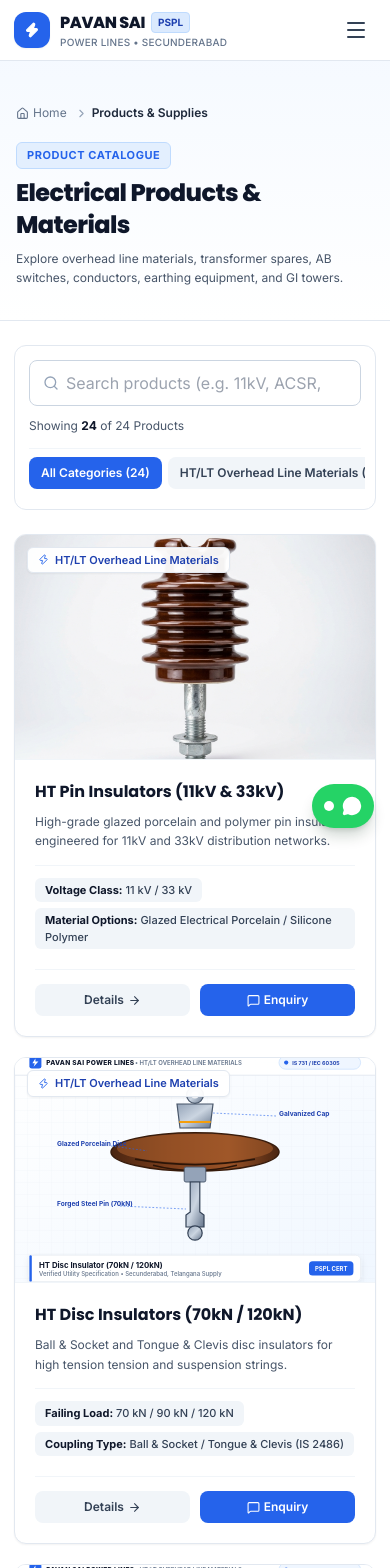
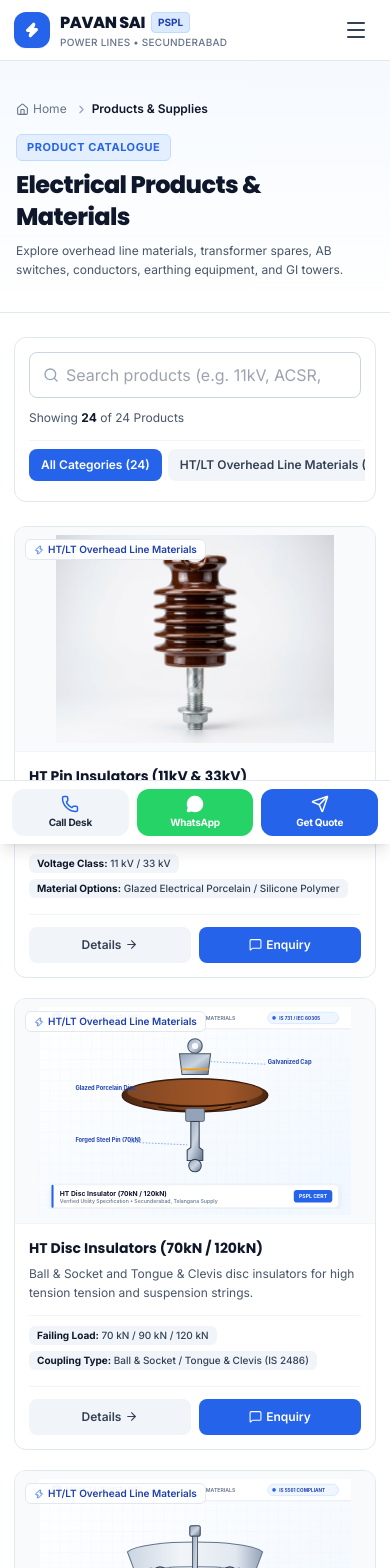
Before and after one commit to Siddharthapusala/powerlines, a React (Vite) app: page /products in a window 390 px wide. Shown: the top 1568 px of the page. Built offline with nearby package versions, Linux system fonts and the light colour scheme.

Commit message:
feat: add mobile quick action bar and comprehensive smartphone UX optimizations

```diff
--- a/src/components/Breadcrumb.jsx
+++ b/src/components/Breadcrumb.jsx
@@ -4,12 +4,12 @@ import { ChevronRight, Home } from 'lucide-react';
 
 export default function Breadcrumb({ items = [] }) {
   return (
-    <nav className="flex items-center text-xs text-slate-500 py-3" aria-label="Breadcrumb">
-      <ol className="inline-flex items-center space-x-1 md:space-x-2">
-        <li className="inline-flex items-center">
+    <nav className="flex items-center text-xs text-slate-500 py-2 sm:py-3 overflow-x-auto scrollbar-none" aria-label="Breadcrumb">
+      <ol className="inline-flex items-center space-x-1 md:space-x-2 whitespace-nowrap">
+        <li className="inline-flex items-center shrink-0">
           <Link
             to="/"
-            className="inline-flex items-center gap-1 text-slate-500 hover:text-sky-600 transition"
+            className="inline-flex items-center gap-1 text-slate-500 hover:text-blue-600 transition"
           >
             <Home size={13} />
             <span>Home</span>
@@ -19,16 +19,16 @@ export default function Breadcrumb({ items = [] }) {
         {items.map((item, index) => {
           const isLast = index === items.length - 1;
           return (
-            <li key={index} className="inline-flex items-center">
-              <ChevronRight size={13} className="text-slate-400 mx-1" />
+            <li key={index} className="inline-flex items-center shrink-0">
+              <ChevronRight size={13} className="text-slate-400 mx-1 shrink-0" />
               {isLast || !item.href ? (
-                <span className="font-semibold text-slate-800 line-clamp-1" aria-current="page">
+                <span className="font-semibold text-slate-900 max-w-[200px] sm:max-w-none truncate" aria-current="page">
                   {item.label}
                 </span>
               ) : (
                 <Link
                   to={item.href}
-                  className="text-slate-500 hover:text-sky-600 transition line-clamp-1"
+                  className="text-slate-500 hover:text-blue-600 transition max-w-[150px] sm:max-w-none truncate"
                 >
                   {item.label}
                 </Link>
--- a/src/components/Footer.jsx
+++ b/src/components/Footer.jsx
@@ -5,7 +5,6 @@ import {
   MapPin,
   Phone,
   Mail,
-  Clock,
   ChevronRight,
   ExternalLink
 } from 'lucide-react';
@@ -15,16 +14,16 @@ export default function Footer() {
   const currentYear = new Date().getFullYear();
 
   return (
-    <footer className="bg-slate-900 text-slate-300 pt-14 pb-8 border-t border-slate-800">
+    <footer className="bg-slate-900 text-slate-300 pt-10 sm:pt-14 pb-8 sm:pb-10 border-t border-slate-800">
       <div className="max-w-7xl mx-auto px-4 sm:px-6 lg:px-8">
 
-        {/* Main 4-column Grid */}
-        <div className="grid grid-cols-1 md:grid-cols-2 lg:grid-cols-4 gap-8 pb-10 border-b border-slate-800">
+        {/* Responsive Grid */}
+        <div className="grid grid-cols-1 sm:grid-cols-2 lg:grid-cols-4 gap-8 pb-8 sm:pb-10 border-b border-slate-800">
 
           {/* Column 1: Company Profile */}
           <div className="space-y-3">
             <Link to="/" className="flex items-center gap-2.5">
-              <div className="w-8 h-8 rounded-lg bg-blue-600 flex items-center justify-center text-white">
+              <div className="w-8 h-8 rounded-lg bg-blue-600 flex items-center justify-center text-white shrink-0">
                 <Zap size={18} className="fill-current" />
               </div>
               <span className="font-extrabold text-lg text-white font-heading tracking-tight">
@@ -36,7 +35,7 @@ export default function Footer() {
               Electrical power transmission and distribution materials supplier based in Secunderabad, Telangana. Supplying HT/LT lines, conductors, transformer spares, and towers.
             </p>
 
-            <div className="pt-2 text-xs text-slate-400">
+            <div className="pt-1 text-xs text-slate-400">
               <span className="inline-block px-2.5 py-1 bg-slate-800 text-blue-300 rounded-md font-medium border border-slate-700">
                 Secunderabad &bull; Telangana &bull; India
               </span>
@@ -48,14 +47,14 @@ export default function Footer() {
             <h4 className="text-xs font-bold uppercase tracking-wider text-white mb-3 border-l-2 border-blue-500 pl-2">
               Product Categories
             </h4>
-            <ul className="space-y-1.5 text-xs">
+            <ul className="space-y-2 text-xs">
               {COMPANY_INFO.categories.map((cat) => (
                 <li key={cat.id}>
                   <Link
                     to={`/products?category=${cat.id}`}
-                    className="hover:text-blue-400 transition-colors flex items-center gap-1.5 text-slate-400"
+                    className="hover:text-blue-400 transition-colors flex items-center gap-1.5 text-slate-400 py-0.5"
                   >
-                    <ChevronRight size={12} className="text-blue-500" />
+                    <ChevronRight size={12} className="text-blue-500 shrink-0" />
                     <span>{cat.name}</span>
                   </Link>
                 </li>
@@ -68,34 +67,34 @@ export default function Footer() {
             <h4 className="text-xs font-bold uppercase tracking-wider text-white mb-3 border-l-2 border-blue-500 pl-2">
               Quick Links
             </h4>
-            <ul className="space-y-1.5 text-xs text-slate-400">
+            <ul className="space-y-2 text-xs text-slate-400">
               <li>
-                <Link to="/" className="hover:text-blue-400 transition-colors flex items-center gap-1.5">
-                  <ChevronRight size={12} className="text-blue-500" />
+                <Link to="/" className="hover:text-blue-400 transition-colors flex items-center gap-1.5 py-0.5">
+                  <ChevronRight size={12} className="text-blue-500 shrink-0" />
                   <span>Home</span>
                 </Link>
               </li>
               <li>
-                <Link to="/about" className="hover:text-blue-400 transition-colors flex items-center gap-1.5">
-                  <ChevronRight size={12} className="text-blue-500" />
+                <Link to="/about" className="hover:text-blue-400 transition-colors flex items-center gap-1.5 py-0.5">
+                  <ChevronRight size={12} className="text-blue-500 shrink-0" />
                   <span>About PSPL</span>
                 </Link>
               </li>
               <li>
-                <Link to="/products" className="hover:text-blue-400 transition-colors flex items-center gap-1.5">
-                  <ChevronRight size={12} className="text-blue-500" />
+                <Link to="/products" className="hover:text-blue-400 transition-colors flex items-center gap-1.5 py-0.5">
+                  <ChevronRight size={12} className="text-blue-500 shrink-0" />
                   <span>All Products</span>
                 </Link>
               </li>
               <li>
-                <Link to="/contact" className="hover:text-blue-400 transition-colors flex items-center gap-1.5">
-                  <ChevronRight size={12} className="text-blue-500" />
+                <Link to="/contact" className="hover:text-blue-400 transition-colors flex items-center gap-1.5 py-0.5">
+                  <ChevronRight size={12} className="text-blue-500 shrink-0" />
                   <span>Contact Sales Desk</span>
                 </Link>
               </li>
             </ul>
 
-            <div className="mt-5 pt-3 border-t border-slate-800 text-xs text-slate-400 space-y-1">
+            <div className="mt-4 pt-3 border-t border-slate-800 text-xs text-slate-400 space-y-1">
               <p><strong className="text-slate-300">Hours:</strong> Mon - Sat: 9:30 AM - 7:30 PM</p>
               <p><strong className="text-slate-300">Sunday:</strong> Emergency via WhatsApp</p>
             </div>
@@ -118,14 +117,14 @@ export default function Footer() {
 
               <div className="flex items-center gap-2">
                 <Phone size={14} className="text-blue-400 shrink-0" />
-                <a href={`tel:${COMPANY_INFO.contact.primaryPhoneRaw}`} className="hover:text-white transition">
+                <a href={`tel:${COMPANY_INFO.contact.primaryPhoneRaw}`} className="hover:text-white transition py-0.5">
                   {COMPANY_INFO.contact.primaryPhone}
                 </a>
               </div>
 
               <div className="flex items-center gap-2">
                 <Mail size={14} className="text-blue-400 shrink-0" />
-                <a href={`mailto:${COMPANY_INFO.contact.primaryEmail}`} className="hover:text-white transition break-all">
+                <a href={`mailto:${COMPANY_INFO.contact.primaryEmail}`} className="hover:text-white transition break-all py-0.5">
                   {COMPANY_INFO.contact.primaryEmail}
                 </a>
               </div>
@@ -135,7 +134,7 @@ export default function Footer() {
                   href={COMPANY_INFO.location.googleMapsDirectionsUrl}
                   target="_blank"
                   rel="noopener noreferrer"
-                  className="inline-flex items-center gap-1 text-xs text-blue-400 hover:text-blue-300 font-medium"
+                  className="inline-flex items-center gap-1 text-xs text-blue-400 hover:text-blue-300 font-medium py-1"
                 >
                   <span>Google Maps Directions</span>
                   <ExternalLink size={11} />
@@ -147,12 +146,12 @@ export default function Footer() {
         </div>
 
         {/* Bottom Bar */}
-        <div className="pt-6 flex flex-col sm:flex-row items-center justify-between text-xs text-slate-500 gap-3">
+        <div className="pt-6 flex flex-col sm:flex-row items-center justify-between text-xs text-slate-500 gap-2 text-center sm:text-left">
           <p>
-            &copy; {currentYear} <strong className="text-slate-400">Pavan Sai Power Lines (PSPL)</strong>. All rights reserved. Secunderabad, Telangana.
+            &copy; {currentYear} <strong className="text-slate-400">Pavan Sai Power Lines (PSPL)</strong>. All rights reserved.
           </p>
           <p className="text-[11px] text-slate-500">
-            Electrical Power Transmission & Distribution Materials Supplier
+            Electrical Power Transmission & Distribution Materials Supplier &bull; Secunderabad
           </p>
         </div>
 
--- /dev/null
+++ b/src/components/MobileQuickBar.jsx
@@ -0,0 +1,62 @@
+import React, { useState } from 'react';
+import { Phone, MessageCircle, Send } from 'lucide-react';
+import { COMPANY_INFO } from '../data/company';
+import EnquiryModal from './EnquiryModal';
+
+export default function MobileQuickBar() {
+  const [isQuoteOpen, setIsQuoteOpen] = useState(false);
+
+  const defaultMessage = encodeURIComponent(
+    `Hello ${COMPANY_INFO.name},\nI am looking for electrical power transmission and distribution materials. Please share product availability and pricing details.`
+  );
+
+  const whatsappUrl = `https://wa.me/${COMPANY_INFO.contact.whatsappNumber.replace(/[^0-9]/g, '')}?text=${defaultMessage}`;
+
+  return (
+    <>
+      {/* Sticky Bottom Action Bar for Mobile Devices only */}
+      <div className="fixed bottom-0 inset-x-0 z-40 md:hidden bg-white/95 backdrop-blur-md border-t border-slate-200 shadow-lg px-3 py-2 pb-safe">
+        <div className="grid grid-cols-3 gap-2 max-w-md mx-auto">
+
+          {/* 1. Direct Call */}
+          <a
+            href={`tel:${COMPANY_INFO.contact.primaryPhoneRaw}`}
+            className="flex flex-col items-center justify-center py-1.5 px-1 rounded-xl bg-slate-100 hover:bg-slate-200 active:bg-blue-100 text-slate-800 transition text-center"
+            aria-label="Call Pavan Sai Power Lines"
+          >
+            <Phone size={18} className="text-blue-600 mb-0.5" />
+            <span className="text-[10px] font-bold tracking-tight">Call Desk</span>
+          </a>
+
+          {/* 2. WhatsApp Direct Chat */}
+          <a
+            href={whatsappUrl}
+            target="_blank"
+            rel="noopener noreferrer"
+            className="flex flex-col items-center justify-center py-1.5 px-1 rounded-xl bg-[#25D366] active:bg-[#20ba59] text-white shadow-xs transition text-center"
+            aria-label="Chat on WhatsApp"
+          >
+            <MessageCircle size={18} className="fill-current mb-0.5" />
+            <span className="text-[10px] font-bold tracking-tight">WhatsApp</span>
+          </a>
+
+          {/* 3. Instant Material Quote Modal */}
+          <button
+            onClick={() => setIsQuoteOpen(true)}
+            className="flex flex-col items-center justify-center py-1.5 px-1 rounded-xl bg-blue-600 hover:bg-blue-700 active:bg-blue-800 text-white shadow-xs transition text-center"
+            aria-label="Request Material Quote"
+          >
+            <Send size={18} className="mb-0.5" />
+            <span className="text-[10px] font-bold tracking-tight">Get Quote</span>
+          </button>
+
+        </div>
+      </div>
+
+      <EnquiryModal
+        isOpen={isQuoteOpen}
+        onClose={() => setIsQuoteOpen(false)}
+      />
+    </>
+  );
+}
--- a/src/components/ProductCard.jsx
+++ b/src/components/ProductCard.jsx
@@ -11,45 +11,45 @@ export default function ProductCard({ product }) {
 
   return (
     <>
-      <div className="group bg-white rounded-xl overflow-hidden border border-slate-200 hover:border-blue-500 shadow-sm hover:shadow-md transition-all duration-200 flex flex-col h-full">
+      <div className="group bg-white rounded-xl overflow-hidden border border-slate-200 hover:border-blue-500 shadow-xs hover:shadow-md transition-all duration-200 flex flex-col h-full">
 
         {/* Clean Image Area */}
-        <div className="relative aspect-[16/10] overflow-hidden bg-slate-100 border-b border-slate-100">
+        <div className="relative aspect-[16/10] overflow-hidden bg-slate-50 border-b border-slate-100 flex items-center justify-center p-2">
           <img
             src={imageError ? fallbackImage : product.image}
             alt={product.name}
             onError={() => setImageError(true)}
             loading="lazy"
-            className="w-full h-full object-cover object-center group-hover:scale-105 transition-transform duration-300"
+            className="w-full h-full object-contain group-hover:scale-105 transition-transform duration-300"
           />
 
           {/* Crisp Category Badge */}
-          <div className="absolute top-3 left-3">
-            <span className="inline-flex items-center gap-1.5 px-2.5 py-1 rounded-md text-[11px] font-semibold bg-white/95 text-blue-800 shadow-sm border border-slate-200">
-              <Zap size={11} className="text-blue-600" />
-              {product.category}
+          <div className="absolute top-2.5 left-2.5">
+            <span className="inline-flex items-center gap-1 px-2 py-0.5 rounded-md text-[10px] sm:text-[11px] font-semibold bg-white/95 text-blue-800 shadow-xs border border-slate-200 max-w-[220px] truncate">
+              <Zap size={10} className="text-blue-600 shrink-0" />
+              <span className="truncate">{product.category}</span>
             </span>
           </div>
         </div>
 
         {/* Content Area */}
-        <div className="p-5 flex-1 flex flex-col justify-between">
+        <div className="p-3.5 sm:p-5 flex-1 flex flex-col justify-between">
           <div>
-            <h3 className="font-bold text-base md:text-lg text-slate-900 group-hover:text-blue-600 transition-colors line-clamp-1">
+            <h3 className="font-bold text-sm sm:text-base text-slate-900 group-hover:text-blue-600 transition-colors line-clamp-1">
               {product.name}
             </h3>
 
-            <p className="text-slate-600 text-xs md:text-sm mt-2 line-clamp-2 leading-relaxed">
+            <p className="text-slate-600 text-xs sm:text-xs mt-1.5 line-clamp-2 leading-relaxed">
               {product.shortDescription}
             </p>
 
             {/* Clean Specifications Preview */}
             {product.specifications && Object.keys(product.specifications).length > 0 && (
-              <div className="mt-3.5 pt-3 border-t border-slate-100 flex flex-wrap gap-1.5">
+              <div className="mt-3 pt-2.5 border-t border-slate-100 flex flex-wrap gap-1.5">
                 {Object.entries(product.specifications).slice(0, 2).map(([key, val]) => (
                   <span
                     key={key}
-                    className="inline-block text-[11px] bg-slate-100 text-slate-700 px-2.5 py-1 rounded-md font-medium"
+                    className="inline-block text-[10px] sm:text-[11px] bg-slate-100 text-slate-700 px-2 py-0.5 rounded-md font-medium truncate max-w-full"
                   >
                     <strong className="text-slate-900">{key}:</strong> {val}
                   </span>
@@ -58,11 +58,11 @@ export default function ProductCard({ product }) {
             )}
           </div>
 
-          {/* Clean Action Buttons */}
-          <div className="mt-5 pt-3.5 border-t border-slate-100 grid grid-cols-2 gap-2.5">
+          {/* Clean Touch-Friendly Action Buttons */}
+          <div className="mt-4 pt-3 border-t border-slate-100 grid grid-cols-2 gap-2">
             <Link
               to={`/products/${product.id}`}
-              className="inline-flex items-center justify-center gap-1 px-3 py-2 text-xs font-semibold text-slate-700 bg-slate-100 hover:bg-slate-200 hover:text-slate-900 rounded-lg transition"
+              className="inline-flex items-center justify-center gap-1 px-3 py-2.5 sm:py-2 text-xs font-semibold text-slate-700 bg-slate-100 hover:bg-slate-200 active:bg-slate-300 rounded-lg transition"
             >
               <span>Details</span>
               <ArrowRight size={13} />
@@ -70,7 +70,7 @@ export default function ProductCard({ product }) {
 
             <button
               onClick={() => setIsModalOpen(true)}
-              className="inline-flex items-center justify-center gap-1 px-3 py-2 text-xs font-semibold text-white bg-blue-600 hover:bg-blue-700 rounded-lg transition active:scale-95"
+              className="inline-flex items-center justify-center gap-1 px-3 py-2.5 sm:py-2 text-xs font-semibold text-white bg-blue-600 hover:bg-blue-700 active:scale-95 rounded-lg transition shadow-xs"
             >
               <MessageSquare size={13} />
               <span>Enquiry</span>
--- a/src/layouts/MainLayout.jsx
+++ b/src/layouts/MainLayout.jsx
@@ -3,6 +3,7 @@ import { Outlet, useLocation } from 'react-router-dom';
 import Navbar from '../components/Navbar';
 import Footer from '../components/Footer';
 import WhatsAppButton from '../components/WhatsAppButton';
+import MobileQuickBar from '../components/MobileQuickBar';
 
 export default function MainLayout() {
   const { pathname } = useLocation();
@@ -17,10 +18,20 @@ export default function MainLayout() {
   return (
     <div className="min-h-screen flex flex-col bg-white text-slate-800 font-sans">
       <Navbar />
-      <main className="flex-grow">
+
+      {/* Main content with mobile bottom padding to clear the sticky mobile bar */}
+      <main className="flex-grow pb-16 md:pb-0">
         <Outlet />
       </main>
-      <WhatsAppButton />
+
+      {/* Desktop Floating WhatsApp Button */}
+      <div className="hidden md:block">
+        <WhatsAppButton />
+      </div>
+
+      {/* Mobile Bottom Sticky Quick Action Bar */}
+      <MobileQuickBar />
+
       <Footer />
     </div>
   );
```
